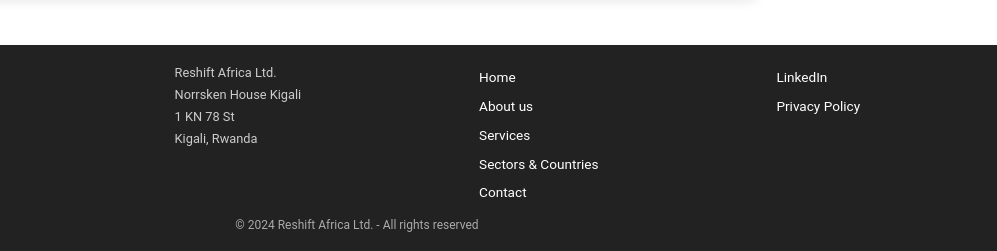
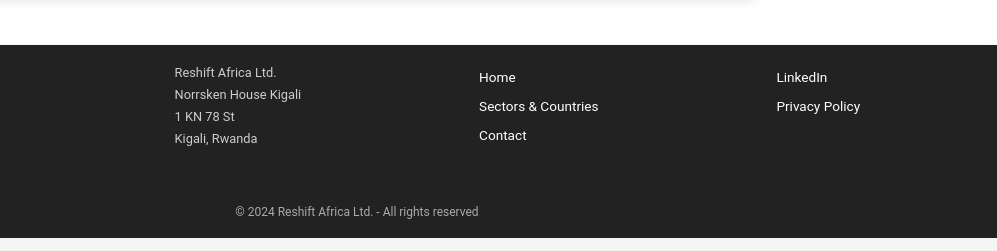
Before and after one commit to GichuriNdungu/capstone_final, a website: page contact.html in a window 1280 px wide. Shown: the part 1583-1834 px from the top of the page, 283-1280 px from the left. Drawn offline with Linux system fonts and the light colour scheme.

Commit message:
correct footer

```diff
--- a/contact.html
+++ b/contact.html
@@ -99,8 +99,6 @@
             <div class="footer-links">
                 <ul>
                     <li><a href="index.html">Home</a></li>
-                    <li><a href="about.html">About us</a></li>
-                    <li><a href="services.html">Services</a></li>
                     <li><a href="sectors.html">Sectors & Countries</a></li>
                     <li><a href="contact.html">Contact</a></li>
                 </ul>
```
